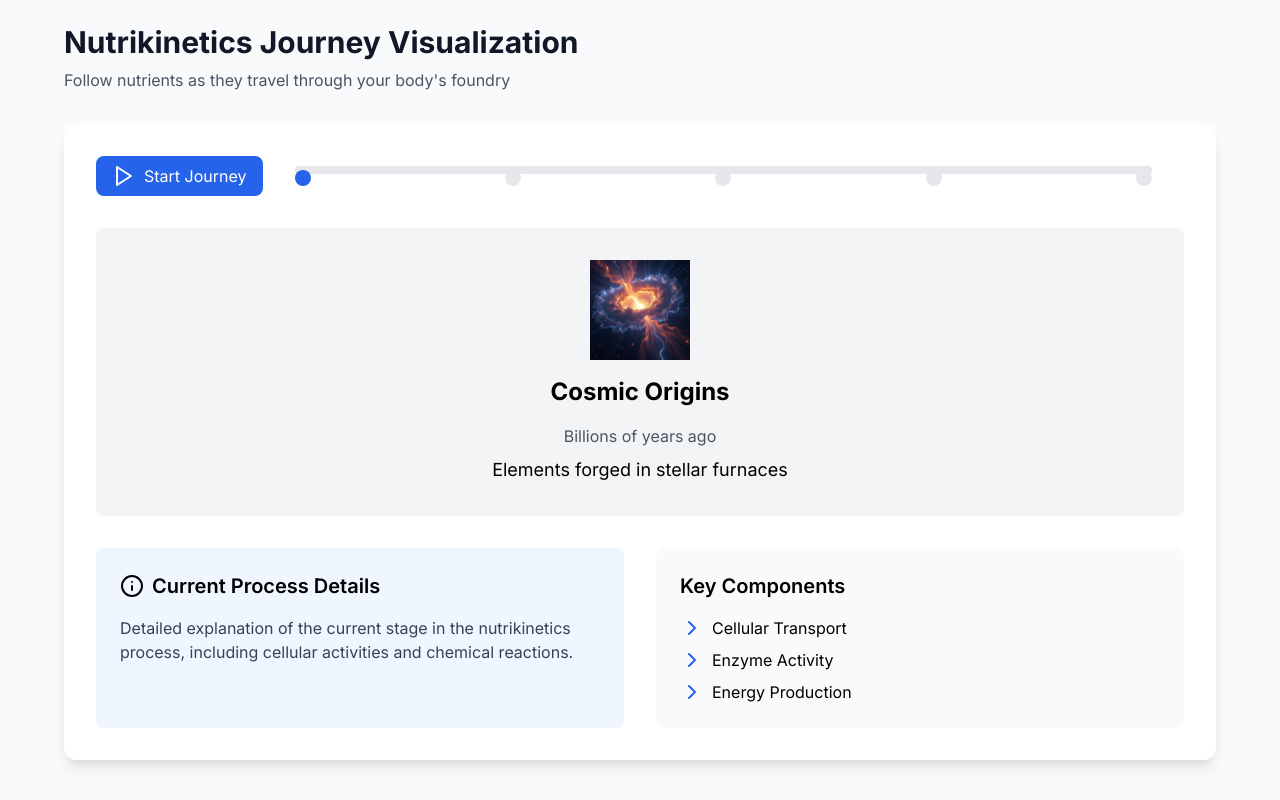
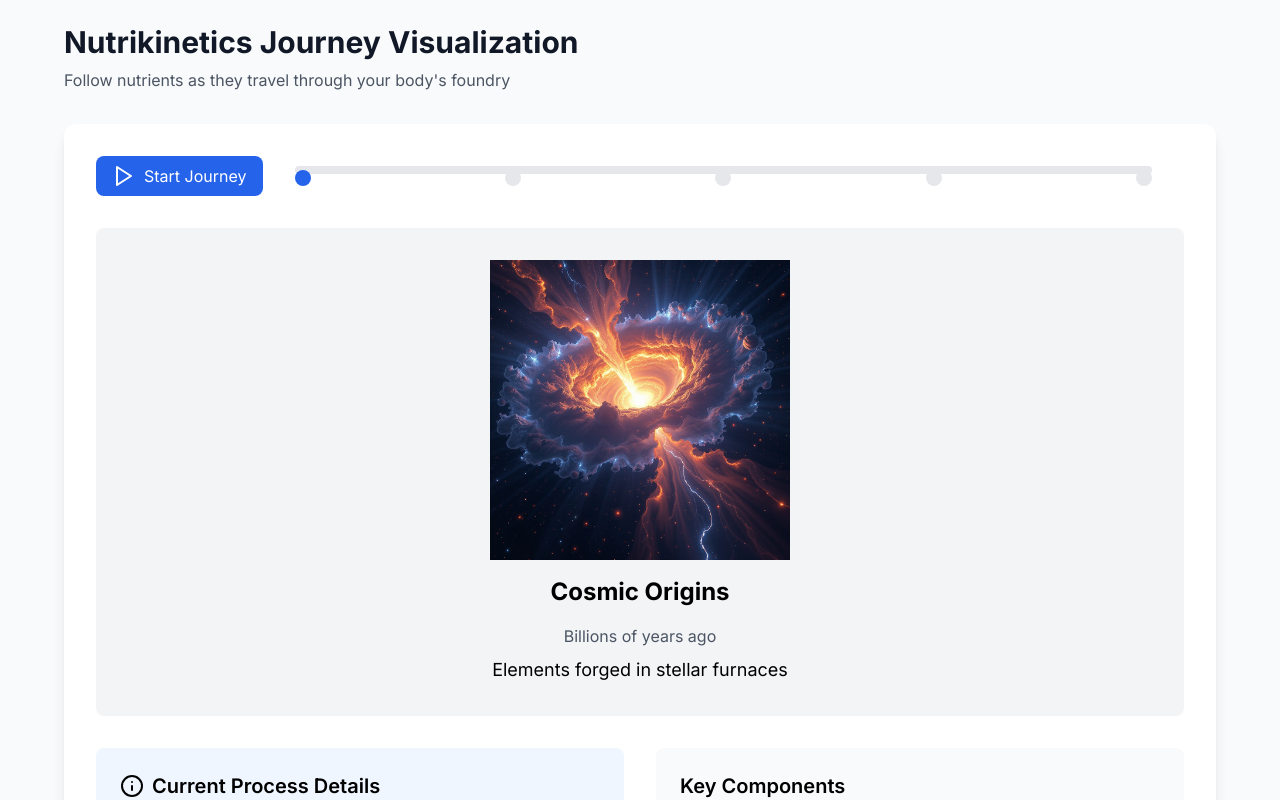
Before and after one commit to EricScottJohnston/foodtruth, a Next.js app: page /nutrikinetics/metabolism in a window 1280 px wide. Shown: the top 800 px of the page. Built offline with nearby package versions, Linux system fonts and the light colour scheme.

Commit message:
Update nutrikinetics-client.js

```diff
--- a/app/nutrikinetics/metabolism/nutrikinetics-client.js
+++ b/app/nutrikinetics/metabolism/nutrikinetics-client.js
@@ -106,16 +106,16 @@ export default function NutrikineticsVisualization() {
            <div className="mb-4">
              <img
                src={`/images/metabolism/${activeStep === 0 ? 'Elements_Forged' :
-                    activeStep === 1 ? 'Brain_Releasing_Hormones' :
+                    activeStep === 1 ? 'Brain_Hormone_Release' :
                     'Nutrient_Uptake'}.jpg`}
                alt={`Metabolism step ${activeStep + 1}`}
-               width={100}
-               height={100}
+               width={300}
+               height={300}
                className="object-contain"
                style={{
                  display: activeStep < 3 ? 'block' : 'none',
-                 width: '100px',
-                 height: '100px'
+                 width: '300px',
+                 height: '300px'
                }}
              />
            </div>
```
